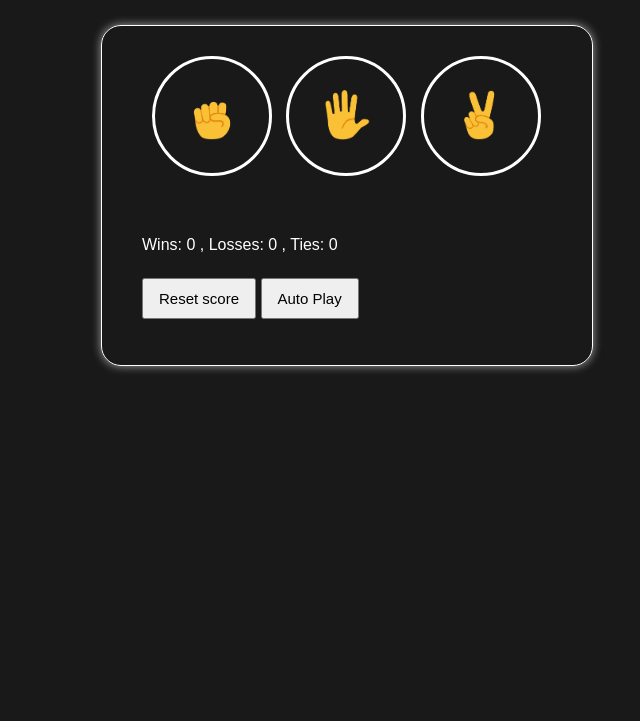
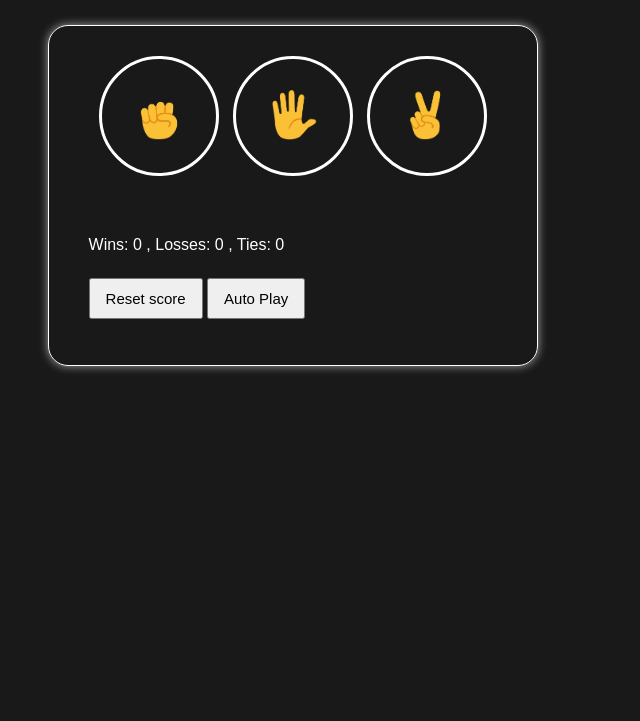
Before and after one commit to vyshnavi-kamireddy/Rock-Paper-Scissors-Game, a plain HTML site: page RPS.html in a window 1280 px wide. Shown: the part 79-800 px from the top of the page, without its empty margins (347-987 px from the left). Drawn offline with Linux system fonts and the light colour scheme.

Commit message:
Update rps.css

```diff
--- a/rps.css
+++ b/rps.css
@@ -2,10 +2,8 @@ body{
     background-color: rgb(25, 25, 25);
     color: white;
     font-family: arial;
-    margin-left: 15px;
 }
 .rps-output{
-    display:inline;
     text-align:center;
 }
 .rps{
@@ -14,9 +12,7 @@ body{
     border-radius: 20px;
     box-shadow: 0px 0px 10px rgba(255,255,255,0.6);
     height: auto;
-    width: 400px;
-    position: absolute;
-    left: 35%;
+    display: inline-block;
     text-align: start;
     padding:30px 50px 30px 40px;
 }
```
